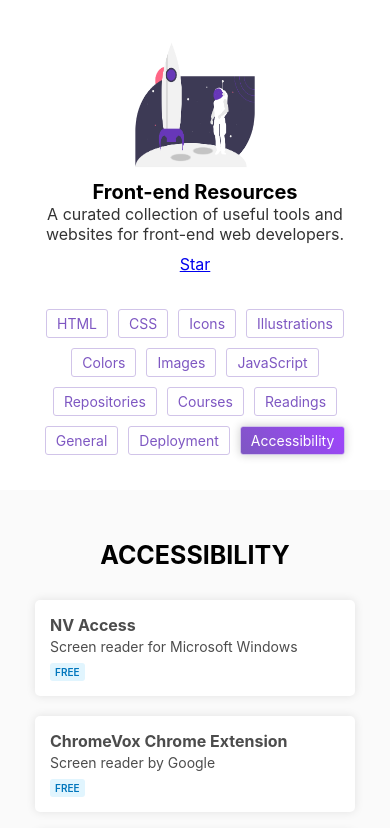
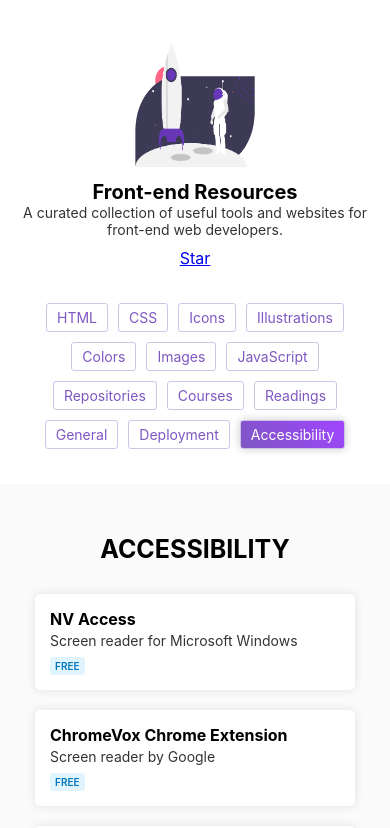
Before and after one commit to vlipatdev/frontend-resources, a React (Create React App) app: page /#/accessibility in a window 390 px wide. Shown: the top 828 px of the page. Built offline with nearby package versions, Linux system fonts and the light colour scheme.

Commit message:
Add resources

```diff
--- a/src/App.css
+++ b/src/App.css
@@ -37,3 +37,9 @@
 	color: #000000;
 	font-weight: 600;
 }
+
+@media screen and (max-width: 768px) {
+	.App-subheading {
+		font-size: 1.4rem;
+	}
+}
--- a/src/Card.css
+++ b/src/Card.css
@@ -10,7 +10,7 @@
 	background: #ffffff;
 	cursor: pointer;
 	text-decoration: none;
-	color: rgba(0, 0, 0, 0.7);
+	color: #000000;
 }
 .Card:hover {
 	transform: scale(1.05);
@@ -25,6 +25,7 @@
 .Card-description {
 	font-size: 1.4rem;
 	margin-bottom: 5px;
+	color: rgba(0, 0, 0, 0.8);
 }
 
 @media screen and (max-width: 976px) {
--- a/src/Nav.css
+++ b/src/Nav.css
@@ -26,7 +26,7 @@
 
 @media screen and (max-width: 768px) {
 	.Nav {
-		width: 90%;
+		width: 95%;
 	}
 
 	.Nav-navlink {
--- a/src/Resources.css
+++ b/src/Resources.css
@@ -29,7 +29,7 @@
 
 @media screen and (max-width: 976px) {
 	.Resources {
-		padding: 5rem 2rem 1rem 2rem;
+		padding: 5rem 2rem 0 2rem;
 	}
 
 	.Resources-filler {
--- a/src/data.js
+++ b/src/data.js
@@ -32,6 +32,24 @@ const data = [
         labels: ['free', 'open-source']
       },
       {
+        title: 'Animate CSS',
+        description: 'A cross-browser library of CSS animations',
+        link: 'http://daneden.github.io/animate.css',
+        labels: ['free', 'open-source']
+      },
+      {
+        title: 'animista',
+        description: 'CSS animations on demand',
+        link: 'http://animista.net/',
+        labels: ['free']
+      },
+      {
+        title: 'CSSeffectsSnippets',
+        description: 'A collection of CSS effects',
+        link: 'https://emilkowalski.github.io/css-effects-snippets/',
+        labels: ['free', 'open-source']
+      },
+      {
         title: 'SpinKit',
         description: 'A collection of loading indicators animated with CSS',
         link: 'https://tobiasahlin.com/spinkit/',
@@ -42,12 +60,6 @@ const data = [
         description: 'Tasty CSS-animated hamburgers',
         link: 'https://jonsuh.com/hamburgers/',
         labels: ['free']
-      },
-      {
-        title: 'CSSeffectsSnippets',
-        description: 'A collection of CSS effects',
-        link: 'https://emilkowalski.github.io/css-effects-snippets/',
-        labels: ['free', 'open-source']
       },
       {
         title: 'Autoprefixer CSS online',
@@ -67,6 +79,12 @@ const data = [
     type: 'Icons',
     resources: [
       {
+        title: 'Font Awesome',
+        description: 'The web\'s most popular icon set and toolkit',
+        link: 'https://fontawesome.com/',
+        labels: ['free', 'open-source']
+      },
+      {
         title: 'LineIcons',
         description: '450+ free line icons for designers and developers',
         link: 'https://lineicons.com/',
@@ -82,6 +100,12 @@ const data = [
         title: 'Ionicons',
         description: 'Beautifully crafted open-source icons',
         link: 'https://ionicons.com/',
+        labels: ['free', 'open-source']
+      },
+      {
+        title: 'Material Design Icons',
+        description: 'Delightful, beautifully crafted symbols for common actions and items',
+        link: 'https://material.io/resources/icons/?style=baseline',
         labels: ['free', 'open-source']
       },
       {
@@ -143,6 +167,30 @@ const data = [
     type: 'Colors',
     resources: [
       {
+        title: 'Flat UI Colors 2',
+        description: 'A total set of 14 color palettes and 280 colors for your designs, projects, presentations and other needs',
+        link: 'https://flatuicolors.com/',
+        labels: ['free']
+      },
+      {
+        title: 'Material Design Colors',
+        description: 'Material design colors',
+        link: 'https://www.materialui.co/colors',
+        labels: ['free']
+      },
+      {
+        title: 'Color Hunt',
+        description: 'A free and open platform for color inspiration with thousands of trendy hand-picked color palettes',
+        link: 'https://colorhunt.co/',
+        labels: ['free']
+      },
+      {
+        title: 'LOL Colors',
+        description: 'Curated color palette inspiration',
+        link: 'https://www.webdesignrankings.com/resources/lolcolors/',
+        labels: ['free']
+      },
+      {
         title: 'Color Space',
         description: 'Color palettes generator and color gradient tool',
         link: 'https://mycolor.space/',
@@ -152,18 +200,6 @@ const data = [
         title: 'Coolors',
         description: 'Color palettes generator',
         link: 'https://coolors.co/app',
-        labels: ['free']
-      },
-      {
-        title: 'Flat UI Colors 2',
-        description: 'A total set of 14 color palettes and 280 colors for your designs, projects, presentations and other needs',
-        link: 'https://flatuicolors.com/',
-        labels: ['free']
-      },
-      {
-        title: 'Material Design Colors',
-        description: 'Material design colors',
-        link: 'https://www.materialui.co/colors',
         labels: ['free']
       },
       {
@@ -197,6 +233,40 @@ const data = [
         labels: ['free']
       },
       {
+        title: 'Burst',
+        description:
+          'Free stock photos for websites and commercial use',
+        link: 'https://burst.shopify.com/',
+        labels: ['free']
+      },
+      {
+        title: 'ISO Republic',
+        description:
+          'Thousands of Free High-Resolution CC0 Photos and Videos',
+        link: 'https://isorepublic.com/',
+        labels: ['free']
+      },
+      {
+        title: 'Pixabay',
+        description:
+          'Stunning free images & royalty free stock',
+        link: 'https://pixabay.com/',
+        labels: ['free']
+      },
+      {
+        title: 'StockSnap.io',
+        description: 'Beautiful free stock photos',
+        link: 'https://stocksnap.io/',
+        labels: ['free']
+      },
+      {
+        title: 'Photopea',
+        description:
+          'Advanced online photo editor',
+        link: 'https://www.photopea.com/',
+        labels: ['free']
+      },
+      {
         title: 'Online Image Compressor',
         description: 'Compress up to 20 images at a time',
         link: 'https://imagecompressor.com/',
@@ -224,6 +294,12 @@ const data = [
         description: 'Solve JavaScript challenges and learn from others',
         link: 'https://www.codewars.com/',
         labels: ['free']
+      },
+      {
+        title: '30 seconds of code',
+        description: 'A curated collection of useful JavaScript snippets that you can understand in 30 seconds or less',
+        link: 'https://30secondsofcode.org/',
+        labels: ['free', 'open-source']
       },
       {
         title: 'ValidateJavaScript',
@@ -294,7 +370,7 @@ const data = [
       },
       {
         title: "CS50's Web Programming with Python and JavaScript",
-        description: 'This course dives more deeply into the design and implementation of web apps with Python, JavaScript, and SQL using frameworks like Flask, Django, and Bootstrap',
+        description: 'Design and implement web apps with Python, JavaScript, and SQL',
         link:
           'https://www.edx.org/course/cs50s-web-programming-with-python-and-javascript',
         labels: ['free']
@@ -349,7 +425,7 @@ const data = [
       },
       {
         title: 'Web Content Accessibility Guidelines (WCAG) 2.1',
-        description: 'Web Content Accessibility Guidelines (WCAG) 2.1 covers a wide range of recommendations for making Web content more accessible',
+        description: 'Covers a wide range of recommendations for making Web content more accessible',
         link: 'https://www.w3.org/TR/WCAG21/',
         labels: ['free']
       }
```
